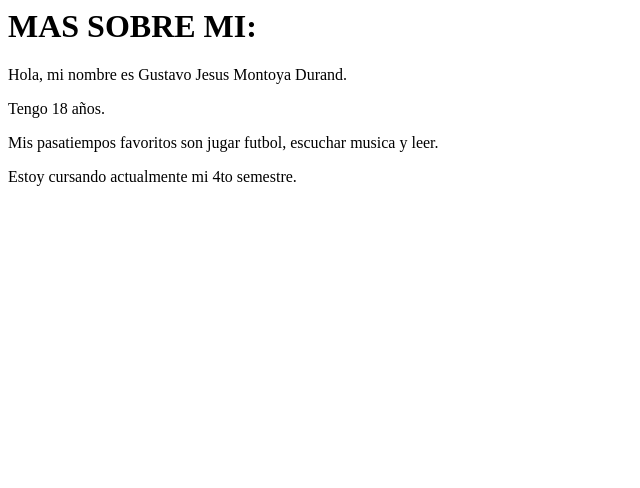
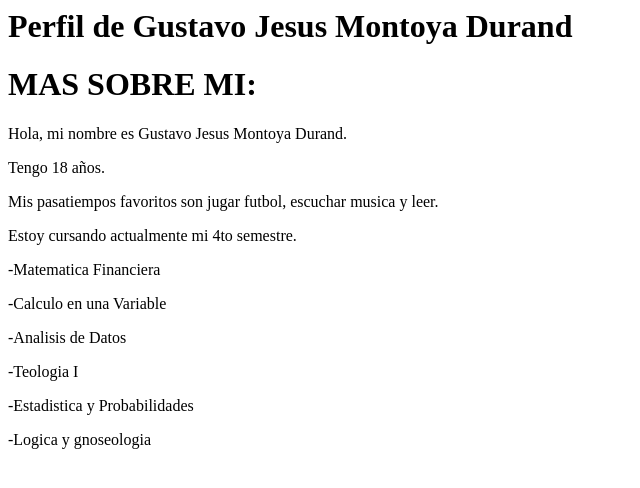
Before and after one commit to GustavoJesusMontoyaDurand/Gustavo-Jesus-Montoya-Durand, a plain HTML site: page index.html in a window 1280 px wide. Shown: the whole page, without its empty margins (0-640 px from the left). Drawn offline with Linux system fonts and the light colour scheme.

Commit message:
Update index.html

```diff
--- a/index.html
+++ b/index.html
@@ -1,7 +1,8 @@
 <html>
     <head>
+         <h1>Perfil de Gustavo Jesus Montoya Durand</h1>
         <meta name="google-site-verification" content="V6YdzVAT_xDelrlkxDqi777DrKwOzwFaKUmgKDZc0bc" />
-        <title>Perfil de Gustavo Jesus Montoya Durand</title>
+        <title>Gustavo Jesus Montoya Durand</title>
     </head>
     <body>
        <h1>MAS SOBRE MI:</h1>
@@ -9,5 +10,12 @@
         <p>Tengo 18 años.</p>
         <p>Mis pasatiempos favoritos son jugar futbol, escuchar musica y leer.</p>
         <p>Estoy cursando actualmente mi 4to semestre.</p>
+        <title>CURSOS:</title>
+         <p>-Matematica Financiera</p>
+         <p>-Calculo en una Variable</p>
+         <p>-Analisis de Datos</p>
+         <p>-Teologia I</p>
+         <p>-Estadistica y Probabilidades</p>
+         <p>-Logica y gnoseologia</p>
     </body>
 </html>
```
